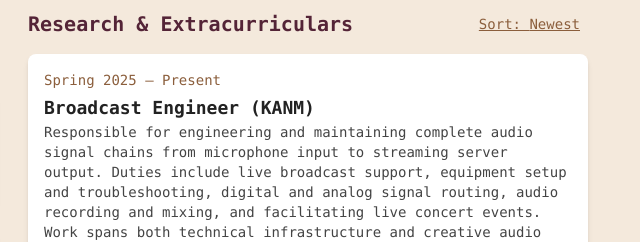
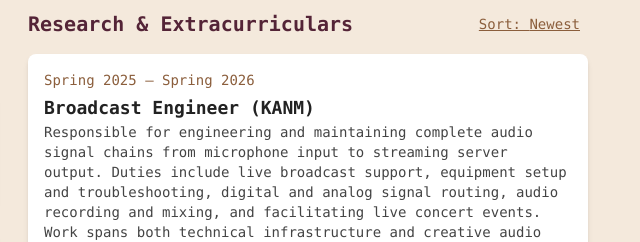
Before and after one commit to KingOfRlyeh/KingOfRlyeh.github.io, an Astro site: page /cv in a window 1280 px wide. Shown: the part 554-796 px from the top of the page, 628-1268 px from the left. Built offline with nearby package versions, Linux system fonts and the light colour scheme; Astro itself is replaced by a stand-in of ours.

Commit message:
updated research

```diff
--- a/src/components/ExtracurricularColumn.jsx
+++ b/src/components/ExtracurricularColumn.jsx
@@ -26,7 +26,7 @@ const extracurricularEntries = [
         desc: `Weekly show on metal history featuring album reviews, concert reviews, and artist interviews.\nVoted best DJ Spring 2025 by fellow radio members.`
     },
     {
-        date: 'Spring 2025 – Present',
+        date: 'Spring 2025 – Spring 2026',
         sortKey: parseSortKey('Spring 2025'),
         title: 'Broadcast Engineer (KANM)',
         desc: `Responsible for engineering and maintaining complete audio signal chains from microphone input to streaming server output. Duties include live broadcast support, equipment setup and troubleshooting, digital and analog signal routing, audio recording and mixing, and facilitating live concert events.
```
